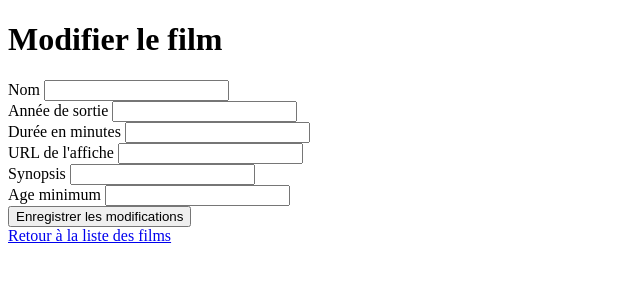
After one commit to MinecraftJavaEdition26-1-2/CYGR, a Spring app: template CYGR/src/main/resources/templates/films/modifierFilm.html in a window 1280 px wide. The commit adds this page. Shown: the top 300 px of the page, without its empty margins (0-640 px from the left). Run offline with Thymeleaf, Linux system fonts and the light colour scheme; the template is opened without the code that fills it, so the values that code supplies are empty.

Commit message:
Ajout de la page de modification de Film (fin du point A2)

```diff
--- a/CYGR/src/main/java/com/example/demo/service/FilmService.java
+++ b/CYGR/src/main/java/com/example/demo/service/FilmService.java
@@ -31,4 +31,8 @@ public class FilmService {
         filmRepository.deleteById(id);
     }
 
+    public Film findById(long id){
+        return filmRepository.findById(id).orElseThrow();
+    }
+
 }
--- a/CYGR/src/main/resources/templates/films/formulaireSupprimer.html
+++ b/CYGR/src/main/resources/templates/films/formulaireSupprimer.html
@@ -7,6 +7,8 @@
 </head>
 <body>
     <h1>PAGE POUR SUPPRIMER DES FILMS</h1>
+
+    <a th:href="@{/films}" >Retour sur la liste des films</a>
 
     <form th:action="@{/films/supprimer}" th:each="film : ${films}" method="post">
         <div>
@@ -21,5 +23,6 @@
     </form>
 
 
+
 </body>
 </html>
--- a/CYGR/src/main/resources/templates/films/liste.html
+++ b/CYGR/src/main/resources/templates/films/liste.html
@@ -13,13 +13,15 @@
     <a th:href="@{/films/nouveau}" class="btn btn-primary">Ajouter un film</a>
     <br>
     <a th:href="@{/films/formulaireSupprimer}" class="btn btn-primary">Supprimer un film</a>
+    <br>
+    <a th:href="@{/films/formulaireModifier}" class="btn btn-primary">Modifier un film</a>
 
     <div th:each="film : ${films}">
         <h2 th:text="${film.nom}">Nom du film</h2>
         <img th:src="${film.affiche}" th:alt="${film.nom}" width="200">
         <p>Année de sortie : <span th:text="${film.anneeSortie}">2000</span></p>
-        <p>Durée : <span th:text="${film.duree}">120</span> min</p>
-        <p>Âge minimum : <span th:text="${film.age}">12</span> ans</p>
+        <p>Durée : <span th:text="${film.duree}"></span> min</p>
+        <p>Âge minimum : <span th:text="${film.age}"></span> ans</p>
         <p th:text="${film.synopsis}">Synopsis du film</p>
     </div>
 
--- /dev/null
+++ b/CYGR/src/main/resources/templates/films/modifierFilm.html
@@ -0,0 +1,42 @@
+<!DOCTYPE html>
+<html lang="fr" xmlns:th="https://thymeleaf.org">
+<head>
+    <meta charset="UTF-8">
+    <meta name="viewport" content="width=device-width, initial-scale=1.0">
+    <title>Modifier ce film</title>
+</head>
+<body>
+    <h1>Modifier le film</h1>
+
+    <form th:action="@{/films/enregistrer}" th:object="${film}" method="post">
+        <input type="hidden" th:field="*{id}">
+        <div>
+            <label>Nom</label>
+            <input type="text" required th:field="*{nom}">
+        </div>
+        <div>
+            <label>Année de sortie</label>
+            <input type="number" required th:field="*{anneeSortie}">
+        </div>
+        <div>
+            <label>Durée en minutes</label>
+            <input type="number" required th:field="*{duree}">
+        </div>
+        <div>
+            <label>URL de l'affiche</label>
+            <input type="text" required th:field="*{affiche}">
+        </div>
+        <div>
+            <label>Synopsis</label>
+            <input type="text" required th:field="*{synopsis}">
+        </div>
+        <div>
+            <label>Age minimum</label>
+            <input type="number" required th:field="*{age}">
+        </div>
+        <button type="submit">Enregistrer les modifications</button>
+    </form>
+
+    <a th:href="@{/films}">Retour à la liste des films</a>
+</body>
+</html>
```
Also changed, not shown: CYGR/src/main/java/com/example/demo/controller/FilmController.java (+16 -0 lines), CYGR/src/main/resources/templates/films/formulaireModifier.html (added, +24 -0 lines).
